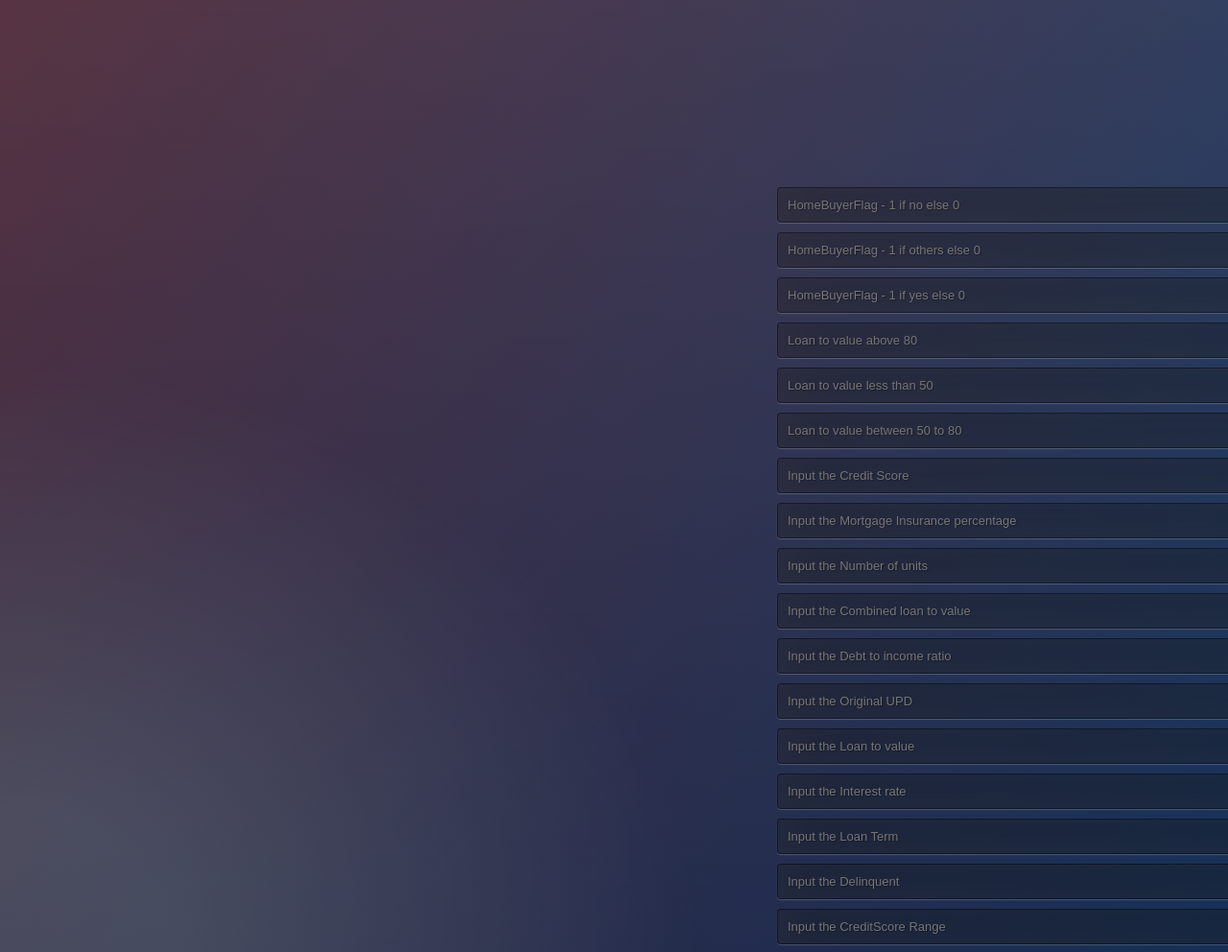
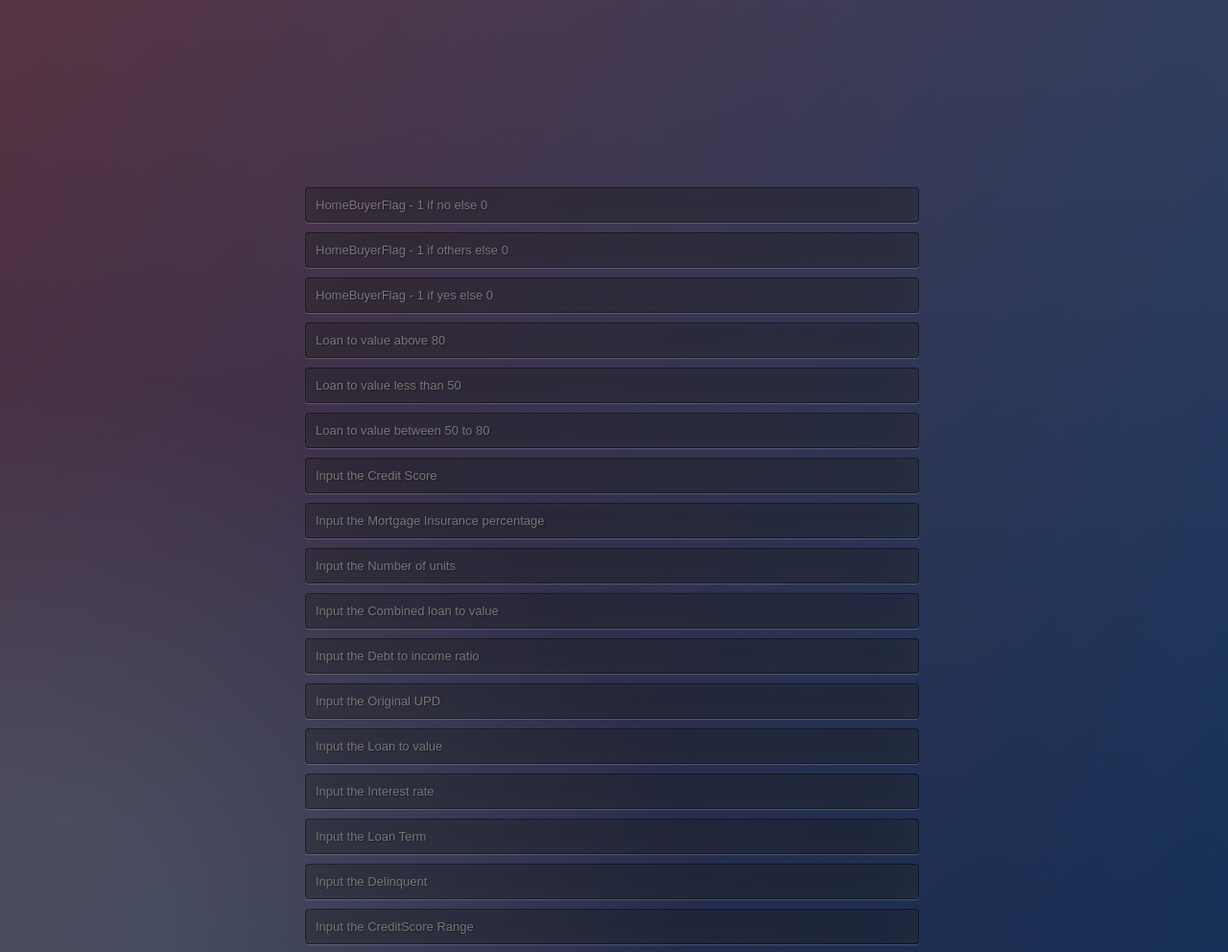
Before and after one commit to karishma-kunwar/Flask-Implementation, a Flask app: page / in a window 1280 px wide. Shown: the part 86-1078 px from the top of the page at 96% size. Run offline with Flask 2, Linux system fonts and the light colour scheme; parts of the project's set-up code (start-up, migrations or seed data) failed here and were passed over.

Commit message:
Update Index.html

```diff
--- a/templates/index.html
+++ b/templates/index.html
@@ -239,7 +239,7 @@
 .login {
 	position: absolute;
 	top: 40%;
-	left: 50%;
+	left: 148px;
 	margin: -150px 0 0 -150px;
 	width:100%;
 	height:400px;
```
